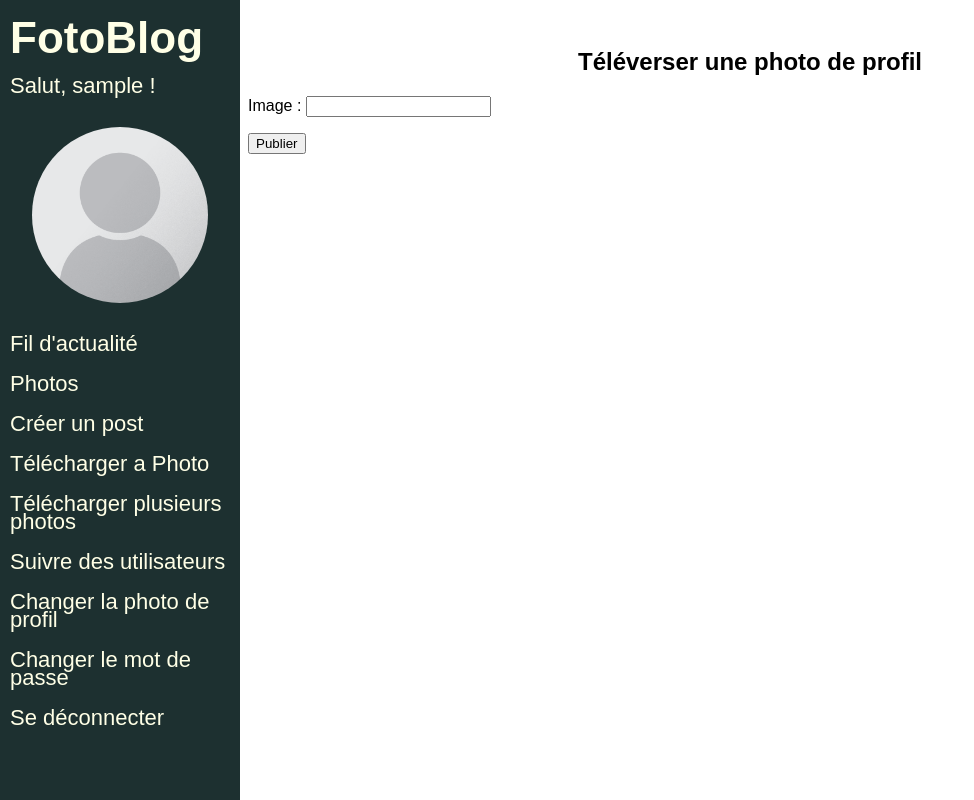
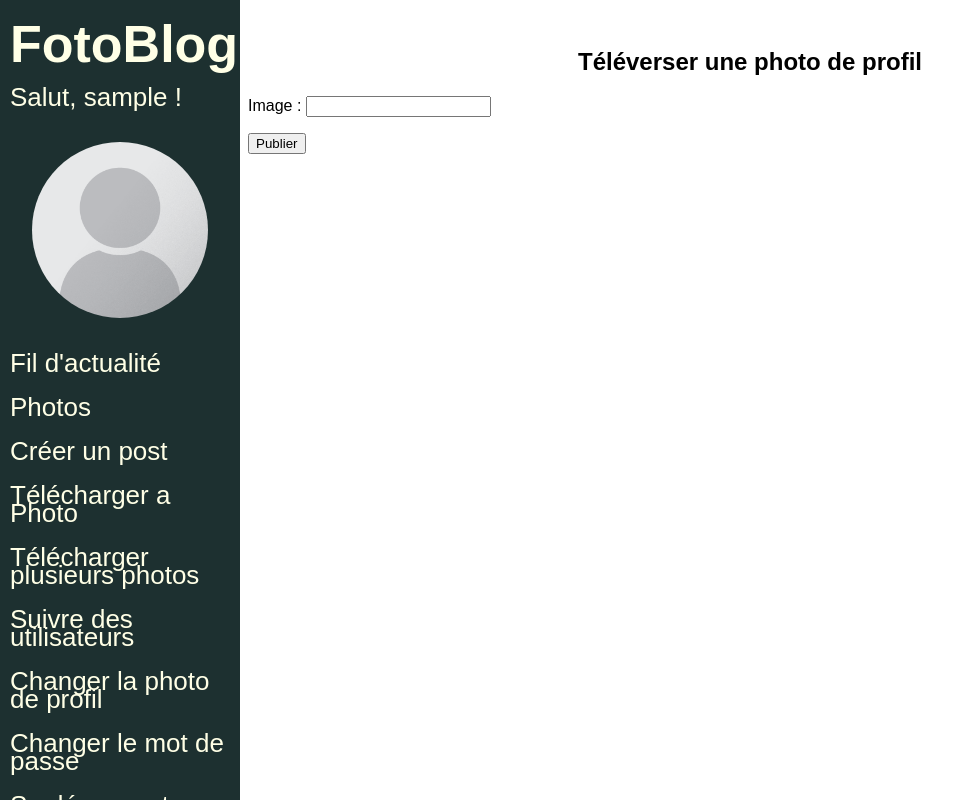
Before and after one commit to yanis-ka/Fotoblog-heroku, a Django app: page /profile-photo/upload in a window 1280 px wide. Shown: the whole page, without its empty margins (0-974 px from the left). Run offline with Django 4.2, Linux system fonts and the light colour scheme; the visitor is signed in with stand-in values (Sample User, id 1); parts of the project's set-up code (start-up, migrations or seed data) failed here and were passed over.

Commit message:
correction taille texte

```diff
--- a/Fotoblog/static/style.css
+++ b/Fotoblog/static/style.css
@@ -25,7 +25,7 @@ a:hover {
     /* padding-top: 15px; */
     padding-left: 10px;
     padding-right: 10px;
-    font-size: 22px;
+    font-size: 26px;
     line-height: 18px;
 }
 
```
